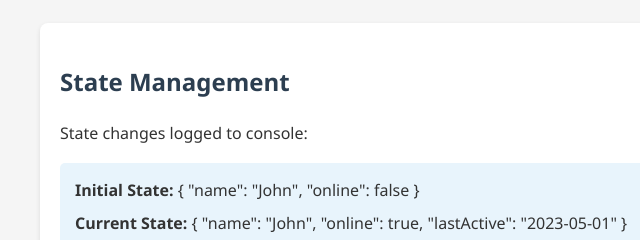
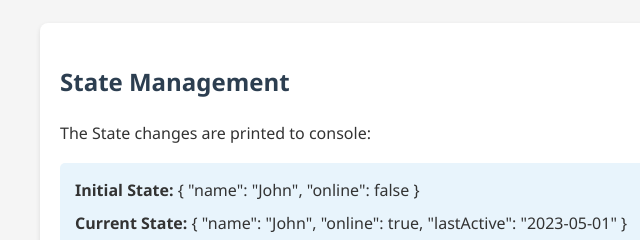
Before and after one commit to ToluwalaseQa/01_javascript, a website: page index.html in a window 1280 px wide. Shown: the part 1040-1280 px from the top of the page, 0-640 px from the left. Drawn offline with Linux system fonts and the light colour scheme; no server answers.

```diff
--- a/index.html
+++ b/index.html
@@ -37,7 +37,7 @@
 
     <div class="section">
         <h2>State Management</h2>
-        <p>State changes logged to console:</p>
+        <p>The State changes are printed to console:</p>
         <div class="state-manager">
             <div class="state-item"><strong>Initial State:</strong> <span id="initial-state"></span></div>
             <div class="state-item"><strong>Current State:</strong> <span id="current-state"></span></div>
```
